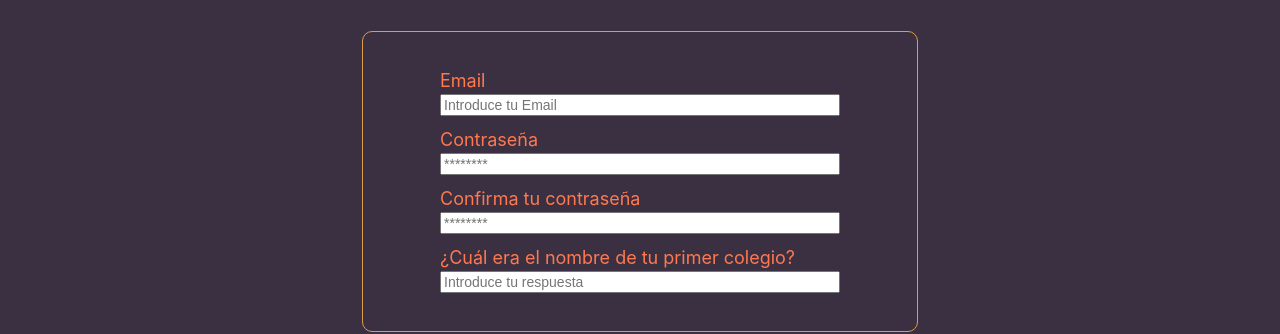
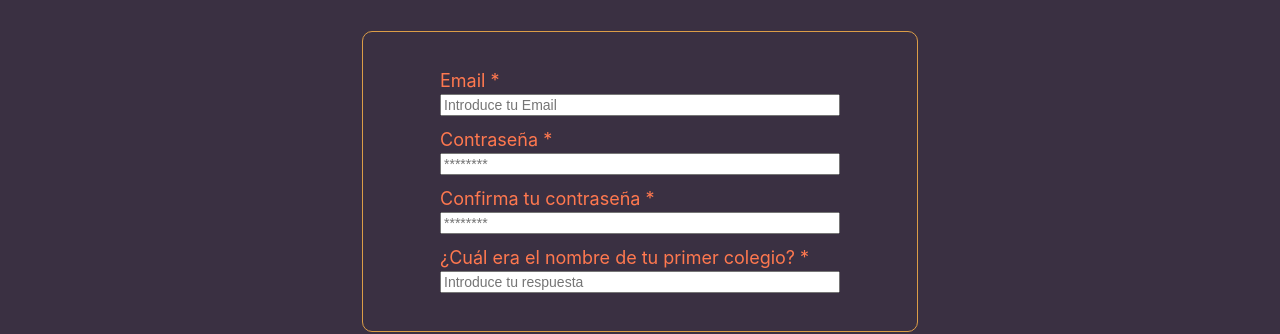
Before and after one commit to MariaGomGod/turistapedia-cliente, a React (Create React App) app: page /register in a window 1280 px wide. Shown: the part 297-631 px from the top of the page. Built offline with nearby package versions, Linux system fonts and the light colour scheme.

Commit message:
introducidos simbolos de requeridos en los campos obligatorios

```diff
--- a/src/pages/Login.js
+++ b/src/pages/Login.js
@@ -68,12 +68,12 @@ export default function Login() {
 
                     <div id="loginInputs">
                         <div className="inputBlock">
-                            <label htmlFor="emailInput">Email</label>
+                            <label htmlFor="emailInput">Email&nbsp;*</label>
                             <input required type="email" name="email" placeholder="Introduce tu Email" onInput={handleInput}></input>
                         </div>
 
                         <div className="inputBlock">
-                            <label htmlFor="passwordInput">Password</label>
+                            <label htmlFor="passwordInput">Password&nbsp;*</label>
                             <input required type="password" name="password" placeholder="********" onInput={handleInput}></input>
                         </div>
                     </div>
--- a/src/pages/Register.js
+++ b/src/pages/Register.js
@@ -90,21 +90,21 @@ export default function Register() {
                 <div className="form-section">
                     <div className="form-group">
                         <div className="control">
-                            <label htmlFor="email">Email</label>
+                            <label htmlFor="email">Email&nbsp;*</label>
                             <input type="email" id="email" placeholder="Introduce tu Email" onInput={handleInput} required></input>
                         </div>
 
                         <div className="control">
-                            <label htmlFor="password">Contraseña</label>
+                            <label htmlFor="password">Contraseña&nbsp;*</label>
                             <input type="password" id="password" placeholder="********" minLength="6" onInput={handlePassword} required></input>
                         </div>
 
                         <div className="control">
-                            <label htmlFor="passwordCheck">Confirma&nbsp;tu&nbsp;contraseña</label>
+                            <label htmlFor="passwordCheck">Confirma&nbsp;tu&nbsp;contraseña&nbsp;*</label>
                             <input type="password" id="passwordCheck" placeholder="********" minLength="6" onInput={handlePassword} required></input>
                         </div>
                         <div className="control">
-                            <label htmlFor="securityQuestion">¿Cuál&nbsp;era&nbsp;el&nbsp;nombre&nbsp;de&nbsp;tu&nbsp;primer&nbsp;colegio?</label>
+                            <label htmlFor="securityQuestion">¿Cuál&nbsp;era&nbsp;el&nbsp;nombre&nbsp;de&nbsp;tu&nbsp;primer&nbsp;colegio?&nbsp;*</label>
                             <input type="text" id="securityQuestion" placeholder="Introduce tu respuesta" onInput={handleInput} required></input>
                         </div>
                     </div>
--- a/src/pages/ResetPassword.js
+++ b/src/pages/ResetPassword.js
@@ -88,21 +88,21 @@ export default function ResetPassword() {
                 <div className="form-section">
                     <div className="form-group">
                         <div className="control">
-                            <label htmlFor="email">Email</label>
+                            <label htmlFor="email">Email&nbsp;*</label>
                             <input type="email" id="email" placeholder="Introduce tu Email" onInput={handleInput} required></input>
                         </div>
 
                         <div className="control">
-                            <label htmlFor="password">Nueva contraseña</label>
+                            <label htmlFor="password">Nueva contraseña&nbsp;*</label>
                             <input type="password" id="password" placeholder="********" minLength="6" onInput={handlePassword} required></input>
                         </div>
 
                         <div className="control">
-                            <label htmlFor="passwordCheck">Confirma tu nueva contraseña</label>
+                            <label htmlFor="passwordCheck">Confirma tu nueva contraseña&nbsp;*</label>
                             <input type="password" id="passwordCheck" placeholder="********" minLength="6" onInput={handlePassword} required></input>
                         </div>
                         <div className="control">
-                            <label htmlFor="securityQuestion">¿Cuál era el nombre de tu primer colegio?</label>
+                            <label htmlFor="securityQuestion">¿Cuál era el nombre de tu primer colegio?&nbsp;*</label>
                             <input type="text" id="securityQuestion" placeholder="Introduce tu respuesta" onInput={handleInput} required></input>
                         </div>
                     </div>
--- a/src/pages/create/Categories.js
+++ b/src/pages/create/Categories.js
@@ -49,7 +49,7 @@ export default function Categories({ pointOfInterest, setPointOfInterest }) {
 
     return (
         <>
-            <h3>Categorías</h3>
+            <h3>Categorías&nbsp;*</h3>
             <div id="categories-checkbox" className="form-group checkbox">
                 <div className="control">
                     <label htmlFor="category-1">Restauración</label>
--- a/src/pages/create/Coordinates.js
+++ b/src/pages/create/Coordinates.js
@@ -21,7 +21,7 @@ export default function Coordinates({ pointOfInterest, setPointOfInterest }) {
 
     return (
         <>
-            <h3>Coordenadas</h3>
+            <h3>Coordenadas&nbsp;*</h3>
             <div className="form-group">
                 <div className="control">
                     <label htmlFor="latitude">Latitud</label>
--- a/src/pages/create/Create.js
+++ b/src/pages/create/Create.js
@@ -34,21 +34,21 @@ export default function Create() {
                     categories: []
                 });
                 form.reset();           // vaciamos el formulario
-                NotificationManager.success("Punto de interés añadido con éxito", "Éxito", 1000);
+                NotificationManager.success("Punto de interés añadido con éxito. A la espera de confirmación por parte de un adminsitrador.", "Éxito", 3000);
             } else {
                 if (response.status === 401) {
                     NotificationManager.warning("La sesión ha expirado. Redirigiendo a la página de inicio de sesión...", "Advertencia", 3000);
                     setTimeout(logOut, 3000);
                 } else if (response.status >= 400 && response.status < 500) {
-                    NotificationManager.warning("Por favor, revise el formulario", "Advertencia", 1000);
+                    NotificationManager.warning("Por favor, revise el formulario", "Advertencia", 2000);
                 } else {
-                    NotificationManager.error("Se ha producido un error, inténtelo de nuevo en unos segundos", "Error", 1000);
+                    NotificationManager.error("Se ha producido un error, inténtelo de nuevo en unos segundos", "Error", 2000);
                 }
             }
             /* NotificationManager se encarga de generar una notificación de éxito o error dependiendo de si la respuesta del servidor
             es exitosa o no. */
         })
-            .catch(() => NotificationManager.error("Se ha producido un error, inténtelo de nuevo en unos segundos", "Error", 1000));
+            .catch(() => NotificationManager.error("Se ha producido un error, inténtelo de nuevo en unos segundos", "Error", 2000));
         /* Añado un catch para gestionar errores de red (servidor caído, no hay conexión, etcétera). */
     }
 
--- a/src/pages/create/MainInformation.js
+++ b/src/pages/create/MainInformation.js
@@ -14,7 +14,7 @@ export default function MainInformation({ pointOfInterest, setPointOfInterest })
 
     return (
         <>
-            <h3>Datos principales</h3>
+            <h3>Datos principales&nbsp;*</h3>
             <div className="form-group">
                 <div className="control">
                     <label htmlFor="name">Nombre</label>
```
